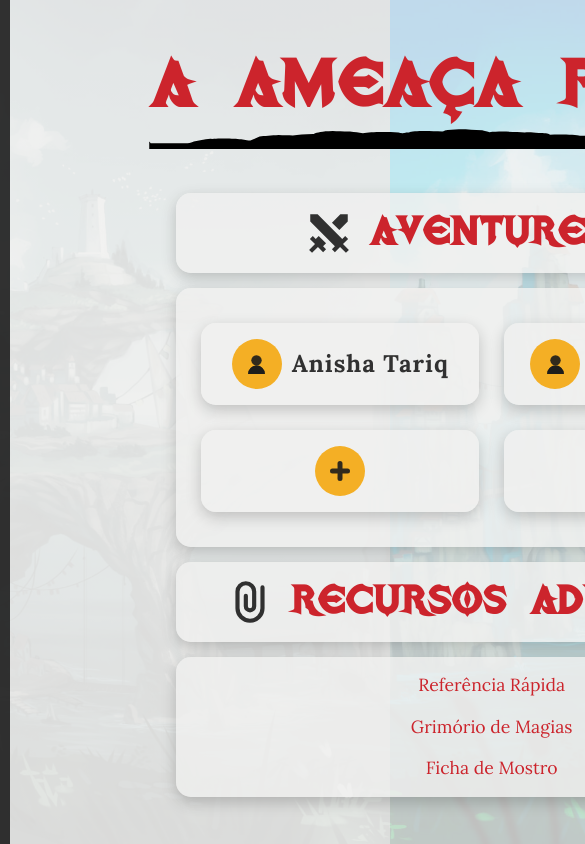
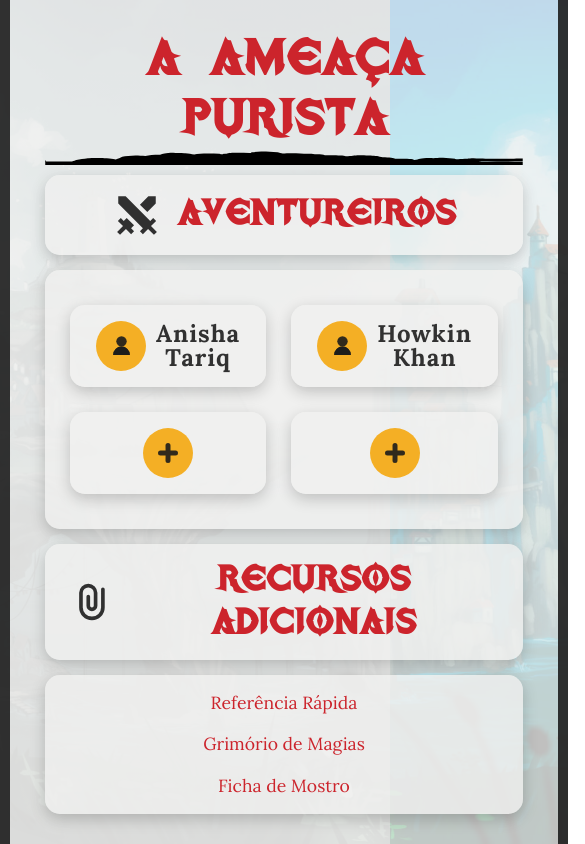
Before and after one commit to line-em/tormenta-party, a Next.js app: page / in a window 390 px wide. Shown: the top 844 px of the page, 585 px wide, since content can reach past the window. Built offline with nearby package versions, Linux system fonts and the light colour scheme; no server answers.

Commit message:
further fixes in the responsive layout

```diff
--- a/src/components/CharacterSheet/CharacterSheet.jsx
+++ b/src/components/CharacterSheet/CharacterSheet.jsx
@@ -25,9 +25,7 @@ export default function CharacterSheet({ data }) {
 	return (
 		<div className={styles.characterSheet}>
 			<Sidebar currentTab={currentTab} setCurrentTab={setCurrentTab} />
-			{/* <Form hasButton> */}
-			{getContent()}
-			{/* </Form> */}
+			<Form hasButton>{getContent()}</Form>
 		</div>
 	);
 }
--- a/src/components/CharacterSheet/CharacterSheet.module.css
+++ b/src/components/CharacterSheet/CharacterSheet.module.css
@@ -39,7 +39,7 @@
 	margin-block-start: var(--spacing-s);
 }
 
-@media screen and (max-width: 1700px) {
+@media screen and (max-width: 1600px) {
 	.characterSheet {
 		grid-template-columns: 1fr;
 		grid-template-areas: "content";
--- a/src/components/Circle/Circle.module.css
+++ b/src/components/Circle/Circle.module.css
@@ -22,7 +22,7 @@ button:hover > .addCircle {
 	background-color: var(--warm-grey);
 }
 
-@media screen and (max-width: 1700px) {
+@media screen and (max-width: 1600px) {
 	aside > .addCircle {
 		width: 60%;
 		height: auto;
--- a/src/styles/globals.css
+++ b/src/styles/globals.css
@@ -20,8 +20,8 @@
 	--regular: 1.1rem;
 	--medium: 1.5rem;
 	--big: 2rem;
-	--header: 3rem;
-	--title: 5rem;
+	--header: clamp(2.7rem, 1rem + 2vw, 3rem);
+	--title: clamp(3.75rem, 1.5rem + 3vw, 4.8rem);
 
 	--spacing-xxs: 5px;
 	--spacing-xs: 10px;
@@ -101,6 +101,12 @@ main {
 	display: grid;
 	place-items: center;
 	border-inline: 10px solid var(--black);
+}
+
+@media screen and (max-width: 1100px) {
+	main {
+		min-width: 90%;
+	}
 }
 
 .align-start {
```
